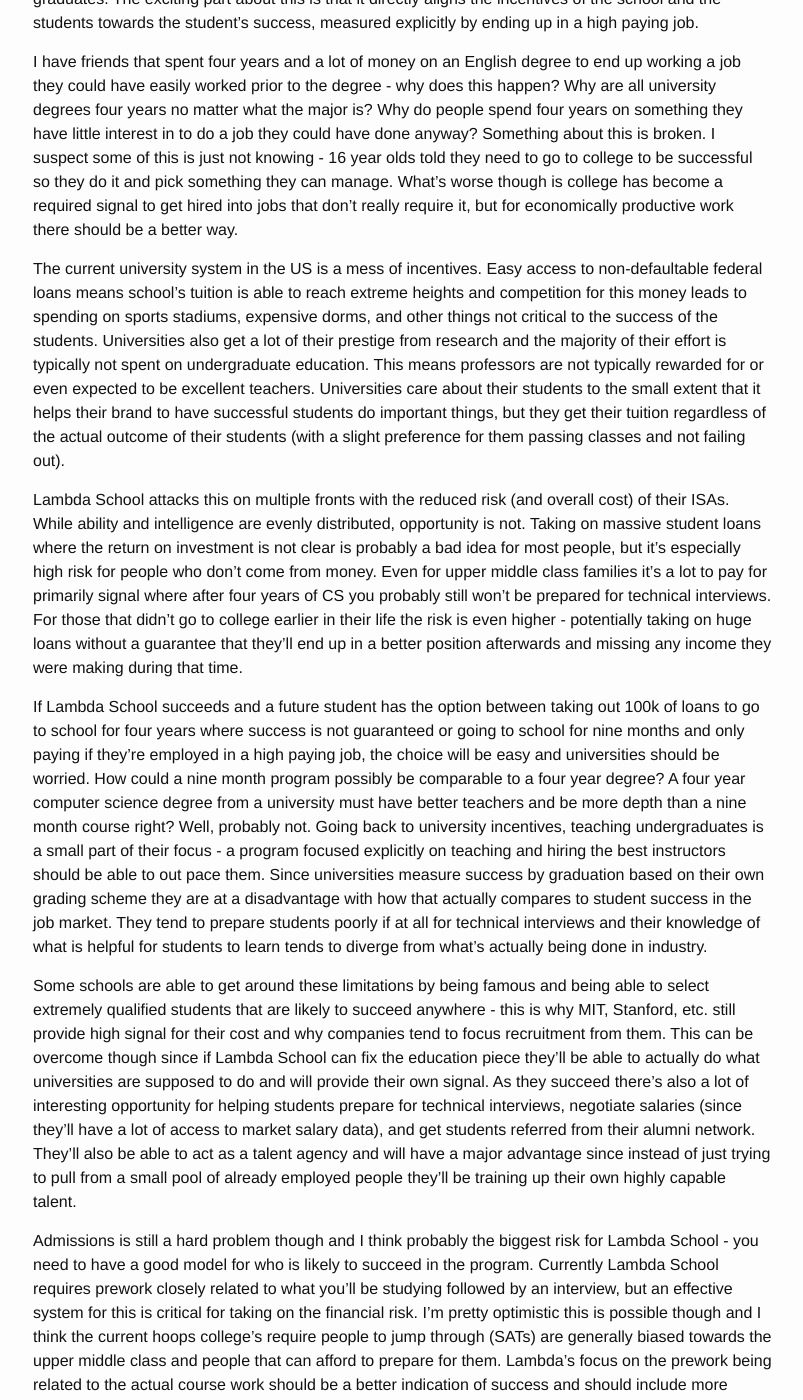
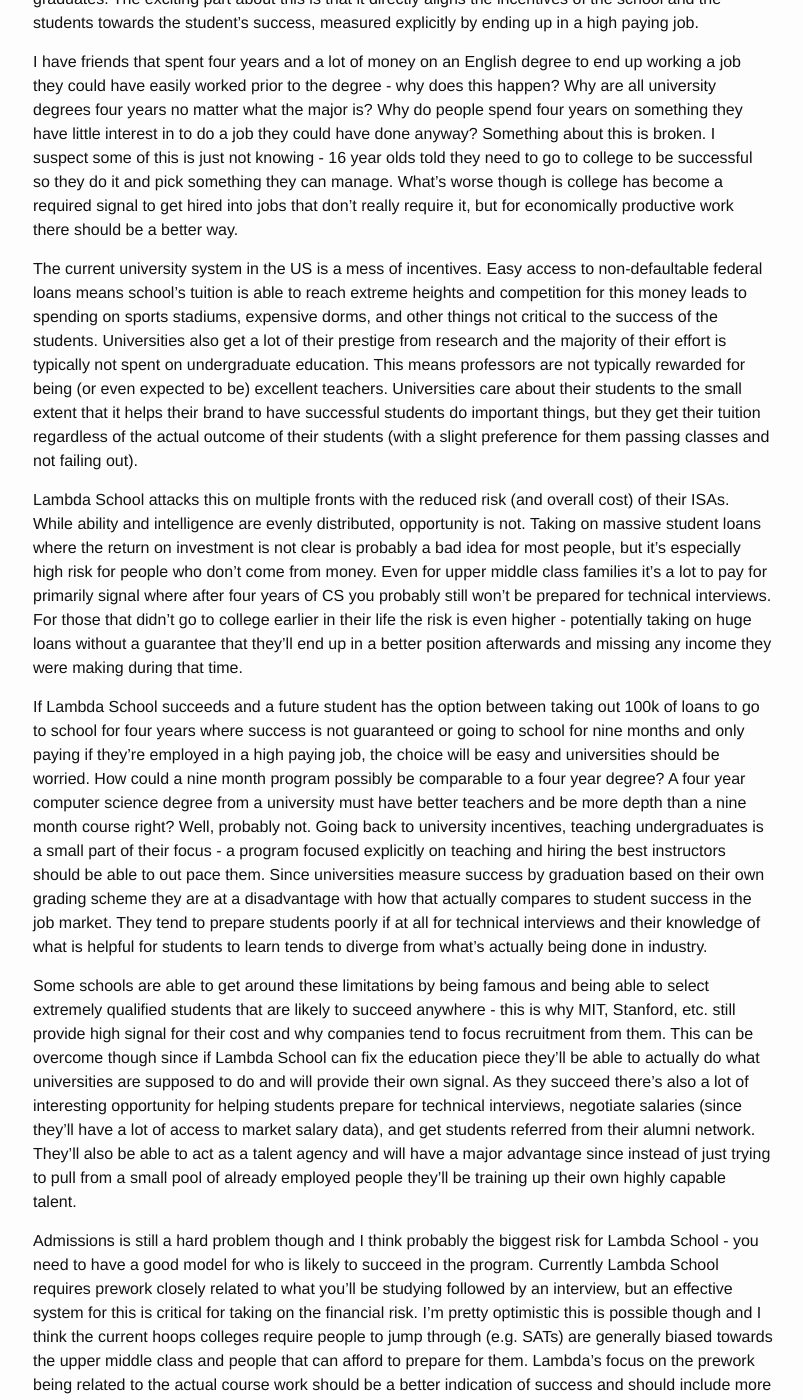
Before and after one commit to zalberico/zalberico.github.io, a Jekyll site: the page built from _posts/2019-04-08-lambda-school.markdown, in a window 1280 px wide and 1400 px high, scrolled down 354 px. Shown: the whole window, without its empty margins (237-1040 px from the left). Built offline with Jekyll 4.4.1, drawn with Linux system fonts in a browser that asks for light colours; some of the changed text lies outside the part shown.

Commit message:
grammar fixes

```diff
--- a/_posts/2019-04-08-lambda-school.markdown
+++ b/_posts/2019-04-08-lambda-school.markdown
@@ -11,7 +11,7 @@
 
 I have friends that spent four years and a lot of money on an English degree to end up working a job they could have easily worked prior to the degree - why does this happen? Why are all university degrees four years no matter what the major is? Why do people spend four years on something they have little interest in to do a job they could have done anyway?  Something about this is broken. I suspect some of this is just not knowing - 16 year olds told they need to go to college to be successful so they do it and pick something they can manage. What's worse though is college has become a required signal to get hired into jobs that don't really require it, but for economically productive work there should be a better way.
 
-The current university system in the US is a mess of incentives. Easy access to non-defaultable federal loans means school's tuition is able to reach extreme heights and competition for this money leads to spending on sports stadiums, expensive dorms, and other things not critical to the success of the students.  Universities also get a lot of their prestige from research and the majority of their effort is typically not spent on undergraduate education. This means professors are not typically rewarded for or even expected to be excellent teachers. Universities care about their students to the small extent that it helps their brand to have successful students do important things, but they get their tuition regardless of the actual outcome of their students (with a slight preference for them passing classes and not failing out).
+The current university system in the US is a mess of incentives. Easy access to non-defaultable federal loans means school's tuition is able to reach extreme heights and competition for this money leads to spending on sports stadiums, expensive dorms, and other things not critical to the success of the students.  Universities also get a lot of their prestige from research and the majority of their effort is typically not spent on undergraduate education. This means professors are not typically rewarded for being (or even expected to be) excellent teachers. Universities care about their students to the small extent that it helps their brand to have successful students do important things, but they get their tuition regardless of the actual outcome of their students (with a slight preference for them passing classes and not failing out).
 
 Lambda School attacks this on multiple fronts with the reduced risk (and overall cost) of their ISAs. While ability and intelligence are evenly distributed, opportunity is not. Taking on massive student loans where the return on investment is not clear is probably a bad idea for most people, but it's especially high risk for people who don't come from money. Even for upper middle class families it's a lot to pay for primarily signal where after four years of CS you probably still won't be prepared for technical interviews. For those that didn't go to college earlier in their life the risk is even higher - potentially taking on huge loans without a guarantee that they'll end up in a better position afterwards and missing any income they were making during that time.
 
@@ -19,10 +19,10 @@
 
 Some schools are able to get around these limitations by being famous and being able to select extremely qualified students that are likely to succeed anywhere - this is why MIT, Stanford, etc. still provide high signal for their cost and why companies tend to focus recruitment from them. This can be overcome though since if Lambda School can fix the education piece they'll be able to actually do what universities are supposed to do and will provide their own signal. As they succeed there's also a lot of interesting opportunity for helping students prepare for technical interviews, negotiate salaries (since they'll have a lot of access to market salary data), and get students referred from their alumni network.  They'll also be able to act as a talent agency and will have a major advantage since instead of just trying to pull from a small pool of already employed people they'll be training up their own highly capable talent.
 
-Admissions is still a hard problem though and I think probably the biggest risk for Lambda School - you need to have a good model for who is likely to succeed in the program.  Currently Lambda School requires prework closely related to what you'll be studying followed by an interview, but an effective system for this is critical for taking on the financial risk. I'm pretty optimistic this is possible though and I think the current hoops college's require people to jump through (SATs) are generally biased towards the upper middle class and people that can afford to prepare for them. Lambda's focus on the prework being related to the actual course work should be a better indication of success and should include more people capable of doing the work from non-standard backgrounds.
+Admissions is still a hard problem though and I think probably the biggest risk for Lambda School - you need to have a good model for who is likely to succeed in the program.  Currently Lambda School requires prework closely related to what you'll be studying followed by an interview, but an effective system for this is critical for taking on the financial risk. I'm pretty optimistic this is possible though and I think the current hoops colleges require people to jump through (e.g. SATs) are generally biased towards the upper middle class and people that can afford to prepare for them. Lambda's focus on the prework being related to the actual course work should be a better indication of success and should include more people capable of doing the work from non-standard backgrounds.
 
 Another potential risk could be that the classes are remote, but I suspect for CS this is actually not an issue. Online courses that focus on being remote (Kaplan) tend to be pretty good and quality tools for this make a big difference. I'm skeptical of there being any benefit to sitting in a lecture hall - when I was there the students that showed up were mostly asleep or playing games on their laptop. It's important to get this right, but I think it can be done right and the advantage of being able to do this is huge for reducing cost and spreading out the opportunity to everyone capable of doing the work.
 
-There are a lot of people capable of doing the work the market needs that don't currently have the opportunity to get themselves in a place where they can do it.  Colleges are failing these people by being overpriced and bad at actually doing education. The potential opportunity here is shifting how everyone thinks about education - it's huge and it creates an outcome that's better for everyone, I really hope they succeed.
+There are a lot of people capable of doing the work the market needs that don't currently have the opportunity to get themselves in a place where they can do it.  Colleges are failing these people by being overpriced and bad at actually doing education. The potential opportunity here is shifting how everyone thinks about education - it's huge and it creates an outcome that's better for everyone. I really hope they succeed.
 
 [lambda-school]: https://lambdaschool.com/
```
